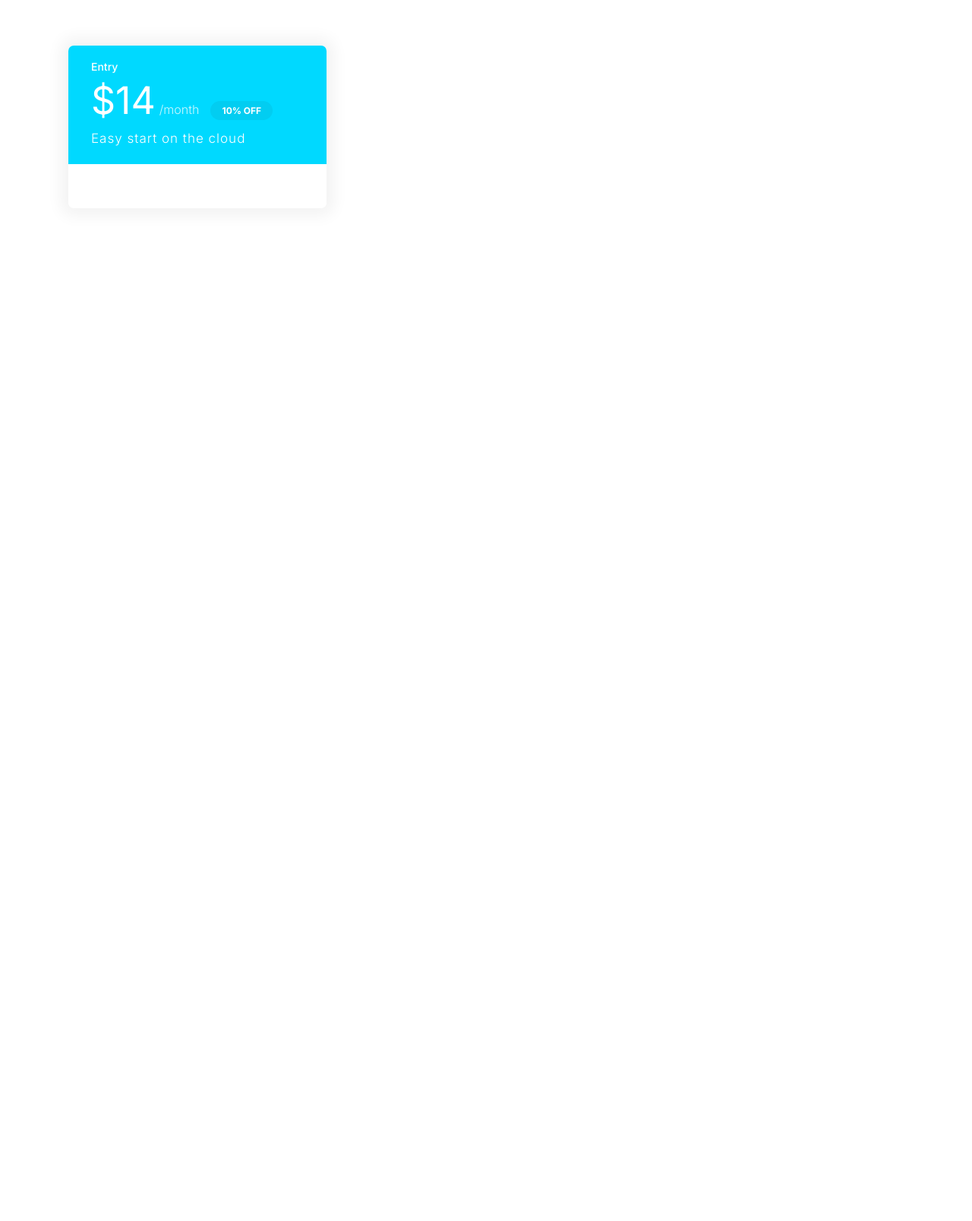
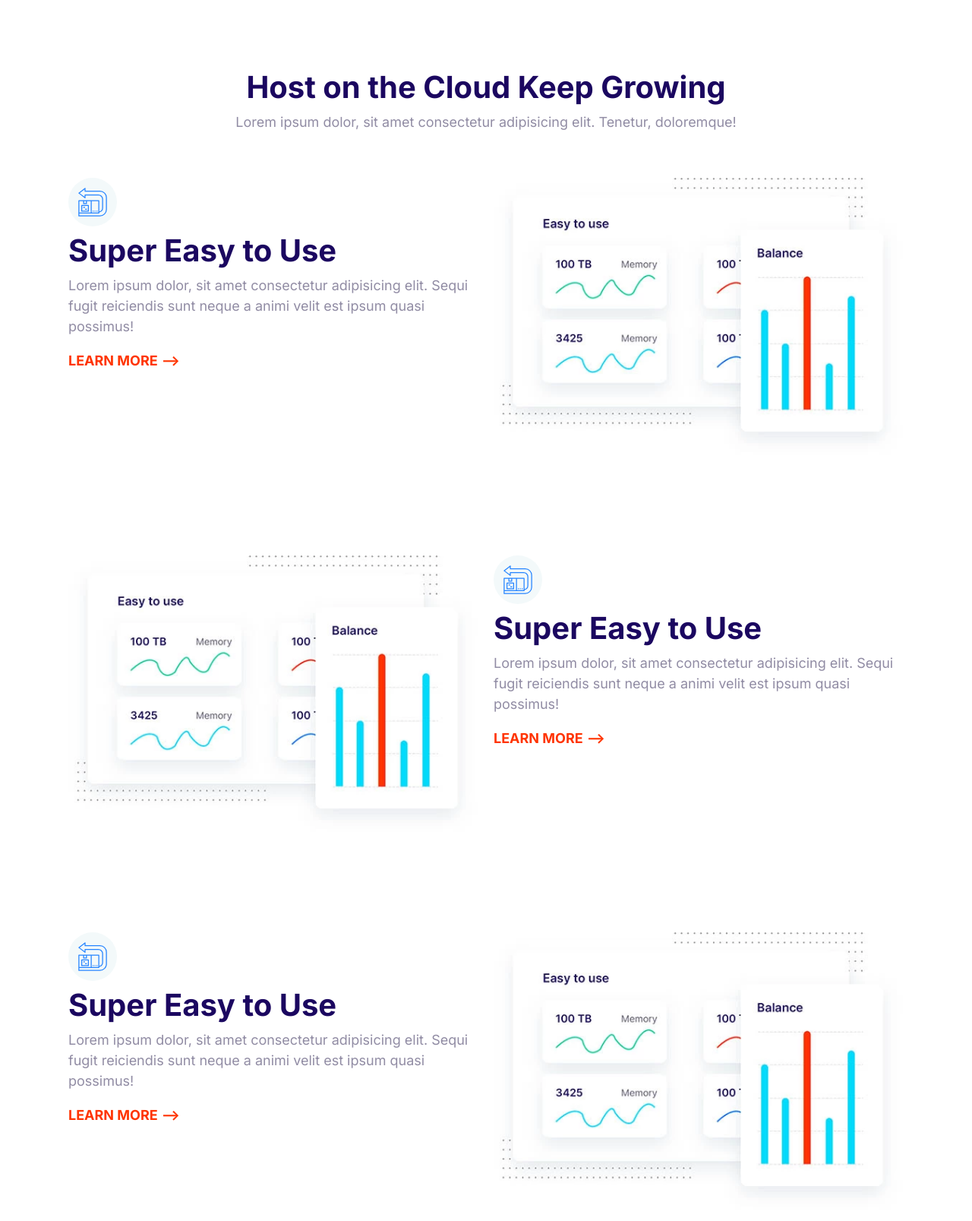
Before and after one commit to nhattytad/natify, a plain HTML site: page index.html in a window 1280 px wide. Shown: the top 1607 px of the page at 76% size. Before the commit the page ends 800 px from the top, so only its background shows below. Drawn offline with Linux system fonts and the light colour scheme.

Commit message:
implement features-block

```diff
--- a/css/styles.css
+++ b/css/styles.css
@@ -643,3 +643,22 @@ transform: translateY(5px);
     max-width: 500px;
     margin: 0 auto;
 }
+/* Features */
+.feature {
+    gap: 4rem 2rem;
+    margin: 12rem 0;
+}
+.feature:first-of-type {
+    margin-top: 6rem;
+}
+.feature__heading {
+    margin: 1rem 0;
+}
+.feature__image {
+    width: 100%;
+}
+@media screen and (min-width: 768px) {
+    .feature:nth-of-type(even) .feature__content {
+        order: 2;
+    }
+}
--- a/index.html
+++ b/index.html
@@ -14,17 +14,115 @@
     <link rel="stylesheet" href="css/styles.css" />
   </head>
   <body>
-    <section class="block container block-plans">
-      <div class="grid grid--1x3">
-        <div class="plan">
-          <div class="plan">
-            <div class="card card--secondary">
-              <header class="card__header">
-                <h3 class="plan__name">Entry</h3>
-                <span class="plan__price">$14</span>
-                <span class="plan__billing-cycle">/month</span>
-                <span class="badge badge--secondary badge--small">10% OFF</span>
-                <span class="plan__description">Easy start on the cloud</span>
-              </header>
-              <div class="card__body">
-                <ul class="list list--tick">
+    <section class="block container">
+      <header class="block__header">
+        <h2>Host on the Cloud Keep Growing</h2>
+        <p>
+          Lorem ipsum dolor, sit amet consectetur adipisicing elit. Tenetur,
+          doloremque!
+        </p>
+      </header>
+      <article class="grid grid--1x2 feature">
+        <div class="feature__content">
+          <span class="icon-container">
+            <svg class="icon icon--primary">
+              <use xlink:href="images/sprite.svg#easy"></use>
+            </svg>
+          </span>
+          <h3 class="feature__heading">Super Easy to Use</h3>
+          <p>
+            Lorem ipsum dolor, sit amet consectetur adipisicing elit. Sequi
+            fugit reiciendis sunt neque a animi velit est ipsum quasi possimus!
+          </p>
+          <a href="#" class="link-arrow"> Learn More</a>
+        </div>
+        <picture>
+          <source
+            type="image/webp"
+            srcset="images/easy.webp 1x, images/easy@2x.webp 2x" />
+          <source
+            type="image/jpg"
+            srcset="images/easy.jpg 1x, images/easy@2x.jpg 2x" />
+          <img class="feature__image" src="images/easy@2x.jpg" alt=""
+        /></picture>
+      </article>
+
+      <article class="grid grid--1x2 feature">
+        <div class="feature__content">
+          <span class="icon-container">
+            <svg class="icon icon--primary">
+              <use xlink:href="images/sprite.svg#easy"></use>
+            </svg>
+          </span>
+          <h3 class="feature__heading">Super Easy to Use</h3>
+          <p>
+            Lorem ipsum dolor, sit amet consectetur adipisicing elit. Sequi
+            fugit reiciendis sunt neque a animi velit est ipsum quasi possimus!
+          </p>
+          <a href="#" class="link-arrow"> Learn More</a>
+        </div>
+        <picture>
+          <source
+            type="image/webp"
+            srcset="images/easy.webp 1x, images/easy@2x.webp 2x" />
+          <source
+            type="image/jpg"
+            srcset="images/easy.jpg 1x, images/easy@2x.jpg 2x" />
+          <img class="feature__image" src="images/easy@2x.jpg" alt=""
+        /></picture>
+      </article>
+
+      <article class="grid grid--1x2 feature">
+        <div class="feature__content">
+          <span class="icon-container">
+            <svg class="icon icon--primary">
+              <use xlink:href="images/sprite.svg#easy"></use>
+            </svg>
+          </span>
+          <h3 class="feature__heading">Super Easy to Use</h3>
+          <p>
+            Lorem ipsum dolor, sit amet consectetur adipisicing elit. Sequi
+            fugit reiciendis sunt neque a animi velit est ipsum quasi possimus!
+          </p>
+          <a href="#" class="link-arrow"> Learn More</a>
+        </div>
+        <picture>
+          <source
+            type="image/webp"
+            srcset="images/easy.webp 1x, images/easy@2x.webp 2x" />
+          <source
+            type="image/jpg"
+            srcset="images/easy.jpg 1x, images/easy@2x.jpg 2x" />
+          <img class="feature__image" src="images/easy@2x.jpg" alt=""
+        /></picture>
+      </article>
+
+      <article class="grid grid--1x2 feature">
+        <div class="feature__content">
+          <span class="icon-container">
+            <svg class="icon icon--primary">
+              <use xlink:href="images/sprite.svg#easy"></use>
+            </svg>
+          </span>
+          <h3 class="feature__heading">Super Easy to Use</h3>
+          <p>
+            Lorem ipsum dolor, sit amet consectetur adipisicing elit. Sequi
+            fugit reiciendis sunt neque a animi velit est ipsum quasi possimus!
+          </p>
+          <a href="#" class="link-arrow"> Learn More</a>
+        </div>
+        <picture>
+          <source
+            type="image/webp"
+            srcset="images/easy.webp 1x, images/easy@2x.webp 2x" />
+          <source
+            type="image/jpg"
+            srcset="images/easy.jpg 1x, images/easy@2x.jpg 2x" />
+          <img class="feature__image" src="images/easy@2x.jpg" alt=""
+        /></picture>
+      </article>
+    </section>
+
+    <script src="js/main.js"></script>
+  </body>
+</html>
```
Also changed, not shown: css/components/features-block.html (added, +108 -0 lines), images/easy.jpg (added), images/easy.webp (added), images/easy@2x.jpg (added), images/easy@2x.webp (added).
